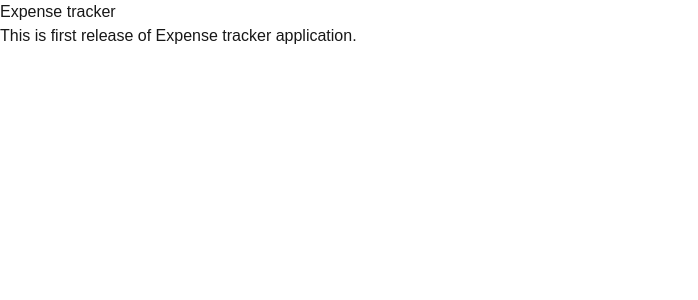
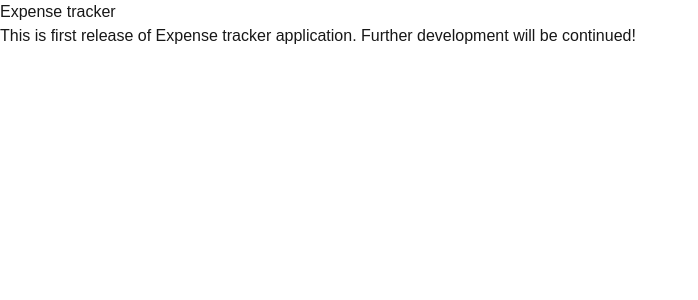
Before and after one commit to Parthan-Akon/expense-tracker, a Next.js app: page / in a window 1280 px wide. Shown: the top 300 px of the page, without its empty margins (0-698 px from the left). Built offline with nearby package versions, Linux system fonts and the light colour scheme.

Commit message:
Updated page file

```diff
--- a/src/app/page.tsx
+++ b/src/app/page.tsx
@@ -6,7 +6,7 @@ export default function Home() {
       <div className="max-w-md p-4 bg-white h-full w-full">
         <h2 className="text-xl font-bold text-gray-800">Expense tracker</h2>
         <p className="text-gray-600">
-          This is first release of Expense tracker application.
+          This is first release of Expense tracker application. Further development will be continued!
         </p>
       </div>
     </div>
```
